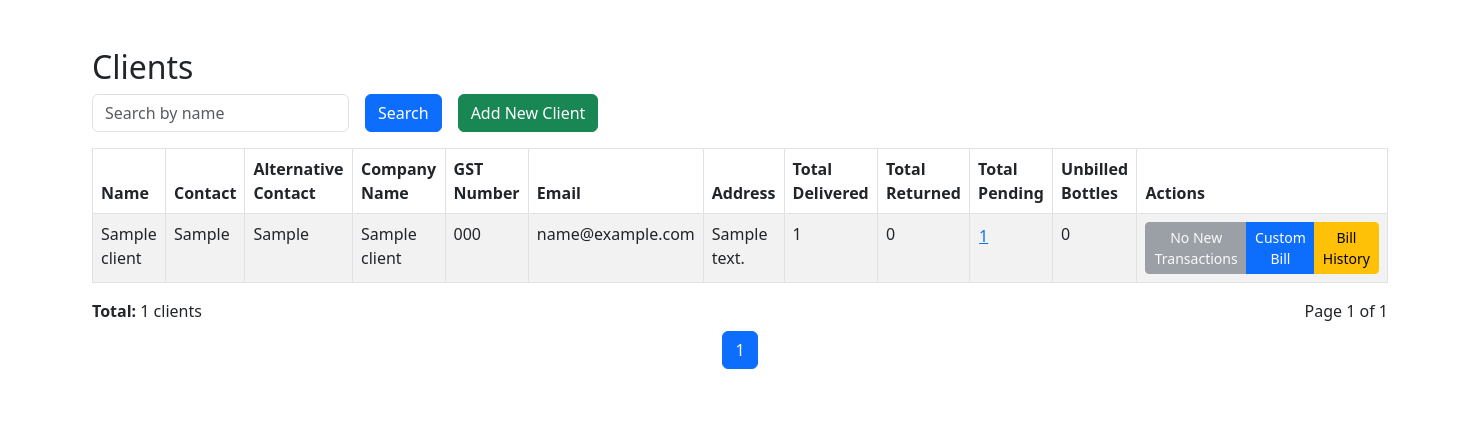
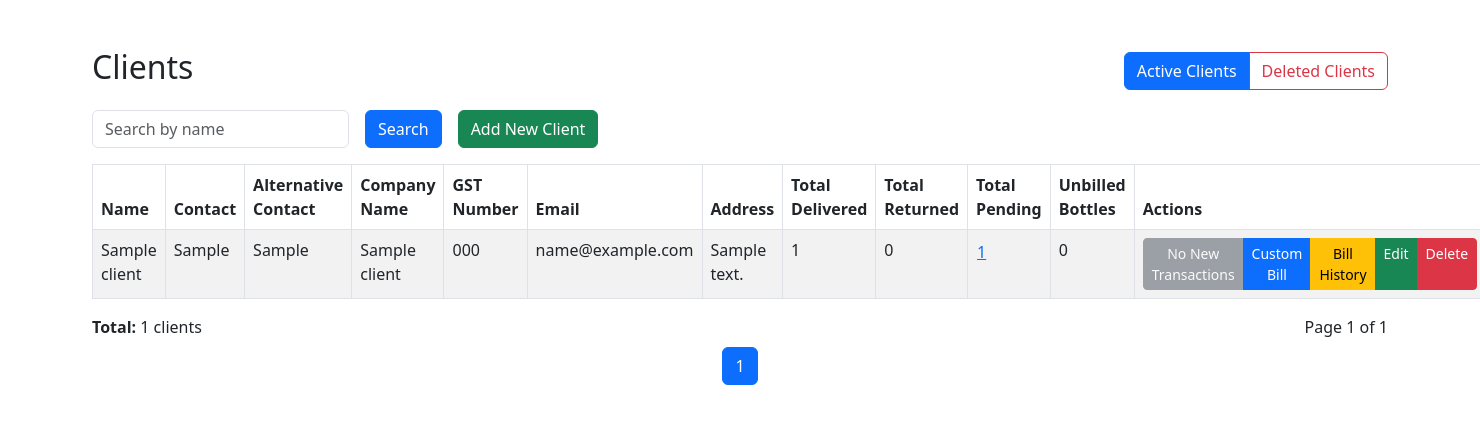
Before and after one commit to ashishmishra1998/O2_MGMT, a Django app: page /clients/ in a window 1480 px wide. Shown: the part 56-480 px from the top of the page. Run offline with Django 5.2, Linux system fonts and the light colour scheme; a user stored in the database is signed in; tables that the repository leaves empty hold one stand-in row (values such as "Sample post"); some libraries are stand-ins or nearby versions.

Commit message:
Client edit delete and restore

```diff
--- a/O2_bottle_MGMT/urls.py
+++ b/O2_bottle_MGMT/urls.py
@@ -26,6 +26,9 @@ urlpatterns = [
     path('delivery-dashboard/', views.delivery_dashboard, name='delivery_dashboard'),
     path('clients/', views.client_list, name='client_list'),
     path('clients/create/', views.client_create, name='client_create'),
+    path('clients/<int:client_id>/edit/', views.client_edit, name='client_edit'),
+    path('clients/<int:client_id>/delete/', views.client_delete, name='client_delete'),
+    path('clients/<int:client_id>/restore/', views.client_restore, name='client_restore'),
     path('transactions/', views.transaction_list, name='transaction_list'),
     path('transactions/create/', views.transaction_create, name='transaction_create'),
     path('ajax/get-client-bottles/', views.get_client_bottles, name='get_client_bottles'),
--- a/bottle_MGMT/views.py
+++ b/bottle_MGMT/views.py
@@ -127,57 +127,106 @@ def client_create(request):
         form = ClientForm()
     return render(request, 'client_create.html', {'form': form})
 
-@login_required
+@staff_member_required
+def client_edit(request, client_id):
+    client = get_object_or_404(Client, id=client_id, is_deleted=False)
+    if request.method == 'POST':
+        form = ClientForm(request.POST, instance=client)
+        if form.is_valid():
+            form.save()
+            return redirect('client_list')
+    else:
+        form = ClientForm(instance=client)
+    return render(request, 'client_create.html', {'form': form, 'client': client, 'is_edit': True})
+
+@staff_member_required
+def client_delete(request, client_id):
+    client = get_object_or_404(Client, id=client_id, is_deleted=False)
+    if request.method == 'POST':
+        client.soft_delete()
+        return redirect('client_list')
+    return render(request, 'client_delete.html', {'client': client})
+
+@staff_member_required
+def client_restore(request, client_id):
+    client = get_object_or_404(Client, id=client_id, is_deleted=True)
+    if request.method == 'POST':
+        client.restore()
+        return redirect('client_list')
+    return render(request, 'client_restore.html', {'client': client})
+
 def client_list(request):
     query = request.GET.get('q', '')
-    if query:
-        clients_qs = Client.objects.filter(name__icontains=query)
+    show_deleted = request.GET.get('show_deleted', 'false').lower() == 'true'
+
+    if show_deleted:
+        # Show deleted clients
+        if query:
+            clients = Client.objects.filter(name__icontains=query, is_deleted=True).order_by('name')
+        else:
+            clients = Client.objects.filter(is_deleted=True).order_by('name')
     else:
-        clients_qs = Client.objects.all()
+        # Show active clients (default)
+        if query:
+            clients = Client.objects.filter(name__icontains=query, is_deleted=False).order_by('name')
+        else:
+            clients = Client.objects.filter(is_deleted=False).order_by('name')
 
-    # Paginate clients (10 per page, adjust as needed)
-    paginator = Paginator(clients_qs, 10)
-    page_number = request.GET.get("page")
+    # Add pagination
+    paginator = Paginator(clients, 20)  # 20 clients per page
+    page_number = request.GET.get('page')
     page_obj = paginator.get_page(page_number)
 
     client_stats = []
-    for client in page_obj:  # only iterate over clients in this page
-        # Delivered transactions
-        delivered_txns = Transaction.objects.filter(client=client, transaction_type='delivered')
-        delivered_bottles = sum(t.bottles.count() for t in delivered_txns)
+    for client in page_obj:  # Use paginated clients
+        if show_deleted:
+            # For deleted clients, don't calculate stats (they're not active)
+            client_stats.append({
+                'client': client,
+                'delivered': 0,
+                'returned': 0,
+                'pending': 0,
+                'pending_bottles_list': [],
+                'pending_bill_bottles': 0,
+            })
+        else:
+            # Delivered transactions
+            delivered_txns = Transaction.objects.filter(client=client, transaction_type='delivered')
+            delivered_bottles = sum(t.bottles.count() for t in delivered_txns)
 
-        # Returned transactions
-        returned_txns = Transaction.objects.filter(client=client, transaction_type='returned')
-        returned_bottles = sum(t.bottles.count() for t in returned_txns)
+            # Returned transactions
+            returned_txns = Transaction.objects.filter(client=client, transaction_type='returned')
+            returned_bottles = sum(t.bottles.count() for t in returned_txns)
 
-        pending_bottles = delivered_bottles - returned_bottles
+            pending_bottles = delivered_bottles - returned_bottles
 
-        # Get actual list of pending bottles
-        pending_bottles_list = Bottle.objects.filter(
-            transaction__client=client,
-            status="delivered"
-        ).select_related("category")
+            # Get actual list of pending bottles
+            pending_bottles_list = Bottle.objects.filter(
+                transaction__client=client,
+                status="delivered"
+            ).select_related("category")
 
-        # Unbilled bottles
-        pending_bill_bottles = sum(
-            t.bottles.count() for t in delivered_txns.filter(billed=False)
-        )
+            # Unbilled bottles
+            pending_bill_bottles = sum(
+                t.bottles.count() for t in delivered_txns.filter(billed=False)
+            )
 
-        client_stats.append({
-            'client': client,
-            'delivered': delivered_bottles,
-            'returned': returned_bottles,
-            'pending': pending_bottles,
-            'pending_bottles_list': pending_bottles_list,
-            'pending_bill_bottles': pending_bill_bottles,
-        })
+            client_stats.append({
+                'client': client,
+                'delivered': delivered_bottles,
+                'returned': returned_bottles,
+                'pending': pending_bottles,
+                'pending_bottles_list': pending_bottles_list,
+                'pending_bill_bottles': pending_bill_bottles,
+            })
 
     return render(request, 'client_list.html', {
+        'clients': page_obj,  # Use paginated clients
+        'page_obj': page_obj,  # Pass for pagination controls
         'query': query,
         'client_stats': client_stats,
-        'page_obj': page_obj,
+        'show_deleted': show_deleted
     })
-
 
 @login_required
 def get_client_bottles(request):
--- a/templates/client_list.html
+++ b/templates/client_list.html
@@ -3,16 +3,30 @@
 {% block title %}Clients{% endblock %}
 
 {% block content %}
-    <h2>Clients</h2>
+    <div class="d-flex justify-content-between align-items-center mb-3">
+        <h2>{% if show_deleted %}Deleted Clients{% else %}Clients{% endif %}</h2>
+        <div class="btn-group" role="group">
+            <a href="{% url 'client_list' %}" class="btn {% if not show_deleted %}btn-primary{% else %}btn-outline-primary{% endif %}">
+                Active Clients
+            </a>
+            <a href="{% url 'client_list' %}?show_deleted=true" class="btn {% if show_deleted %}btn-danger{% else %}btn-outline-danger{% endif %}">
+                Deleted Clients
+            </a>
+        </div>
+    </div>
+
     <form method="get" class="row g-3 mb-3">
         <div class="col-auto">
             <input type="text" name="q" class="form-control" placeholder="Search by name" value="{{ query }}">
+            {% if show_deleted %}
+            <input type="hidden" name="show_deleted" value="true">
+            {% endif %}
         </div>
         <div class="col-auto">
             <button type="submit" class="btn btn-primary">Search</button>
         </div>
         <div class="col-auto">
-            {% if request.user.is_staff %}
+            {% if request.user.is_staff and not show_deleted %}
             <a href="{% url 'client_create' %}" class="btn btn-success">Add New Client</a>
             {% endif %}
         </div>
@@ -28,23 +42,33 @@
                 <th>GST Number</th>
                 <th>Email</th>
                 <th>Address</th>
+                {% if not show_deleted %}
                 <th>Total Delivered</th>
                 <th>Total Returned</th>
                 <th>Total Pending</th>
                 <th>Unbilled Bottles</th>
+                {% else %}
+                <th>Deleted At</th>
+                {% endif %}
                 <th>Actions</th>
             </tr>
         </thead>
         <tbody>
             {% for stat in client_stats %}
-            <tr>
-                <td>{{ stat.client.name }}</td>
+            <tr class="{% if show_deleted %}table-danger{% endif %}">
+                <td>
+                    {{ stat.client.name }}
+                    {% if show_deleted %}
+                    <span class="badge bg-danger ms-2">Deleted</span>
+                    {% endif %}
+                </td>
                 <td>{{ stat.client.contact }}</td>
                 <td>{{ stat.client.alt_contact }}</td>
                 <td>{{ stat.client.company_name }}</td>
                 <td>{{ stat.client.gst_number }}</td>
                 <td>{{ stat.client.email }}</td>
                 <td>{{ stat.client.address }}</td>
+                {% if not show_deleted %}
                 <td>{{ stat.delivered }}</td>
                 <td>{{ stat.returned }}</td>
                 <td>
@@ -94,21 +118,36 @@
                     {% endif %}
                 </td>
                 <td>{{ stat.pending_bill_bottles }}</td>
+                {% else %}
+                <td>{{ stat.client.deleted_at|date:"M d, Y H:i" }}</td>
+                {% endif %}
                 <td>
                     <div class="btn-group" role="group">
-                        {% if stat.pending_bill_bottles > 0 %}
-                            <a href="{% url 'generate_bill' stat.client.id %}" class="btn btn-sm btn-info">Auto Bill</a>
+                        {% if show_deleted %}
+                            {% if request.user.is_staff %}
+                                <a href="{% url 'client_restore' stat.client.id %}" class="btn btn-sm btn-success">Restore</a>
+                            {% endif %}
                         {% else %}
-                            <button class="btn btn-sm btn-secondary" disabled>No New Transactions</button>
+                            {% if stat.pending_bill_bottles > 0 %}
+                                <a href="{% url 'generate_bill' stat.client.id %}" class="btn btn-sm btn-info">Auto Bill</a>
+                            {% else %}
+                                <button class="btn btn-sm btn-secondary" disabled>No New Transactions</button>
+                            {% endif %}
+                            <a href="{% url 'custom_billing' stat.client.id %}" class="btn btn-sm btn-primary">Custom Bill</a>
+                            <a href="{% url 'bill_history' stat.client.id %}" class="btn btn-sm btn-warning">Bill History</a>
+                            {% if request.user.is_staff %}
+                                <a href="{% url 'client_edit' stat.client.id %}" class="btn btn-sm btn-success">Edit</a>
+                                <a href="{% url 'client_delete' stat.client.id %}" class="btn btn-sm btn-danger">Delete</a>
+                            {% endif %}
                         {% endif %}
-                        <a href="{% url 'custom_billing' stat.client.id %}" class="btn btn-sm btn-primary">Custom Bill</a>
-                        <a href="{% url 'bill_history' stat.client.id %}" class="btn btn-sm btn-warning">Bill History</a>
                     </div>
                 </td>
             </tr>
             {% empty %}
             <tr>
-                <td colspan="12" class="text-center">No clients found.</td>
+                <td colspan="{% if show_deleted %}9{% else %}12{% endif %}" class="text-center">
+                    {% if show_deleted %}No deleted clients found.{% else %}No clients found.{% endif %}
+                </td>
             </tr>
             {% endfor %}
         </tbody>
@@ -127,16 +166,16 @@
 
     {% if page_obj.has_previous %}
       <li class="page-item">
-        <a class="page-link" href="?page=1{% if query %}&q={{ query }}{% endif %}">« First</a>
+        <a class="page-link" href="?page=1{% if query %}&q={{ query }}{% endif %}{% if show_deleted %}&show_deleted=true{% endif %}">« First</a>
       </li>
       <li class="page-item">
-        <a class="page-link" href="?page={{ page_obj.previous_page_number }}{% if query %}&q={{ query }}{% endif %}">‹ Prev</a>
+        <a class="page-link" href="?page={{ page_obj.previous_page_number }}{% if query %}&q={{ query }}{% endif %}{% if show_deleted %}&show_deleted=true{% endif %}">‹ Prev</a>
       </li>
     {% endif %}
 
     {% if page_obj.number > 3 %}
       <li class="page-item">
-        <a class="page-link" href="?page=1{% if query %}&q={{ query }}{% endif %}">1</a>
+        <a class="page-link" href="?page=1{% if query %}&q={{ query }}{% endif %}{% if show_deleted %}&show_deleted=true{% endif %}">1</a>
       </li>
       {% if page_obj.number > 4 %}
         <li class="page-item disabled"><span class="page-link">…</span></li>
@@ -149,7 +188,7 @@
           <li class="page-item active"><span class="page-link">{{ num }}</span></li>
         {% else %}
           <li class="page-item">
-            <a class="page-link" href="?page={{ num }}{% if query %}&q={{ query }}{% endif %}">{{ num }}</a>
+            <a class="page-link" href="?page={{ num }}{% if query %}&q={{ query }}{% endif %}{% if show_deleted %}&show_deleted=true{% endif %}">{{ num }}</a>
           </li>
         {% endif %}
       {% endif %}
@@ -160,16 +199,16 @@
         <li class="page-item disabled"><span class="page-link">…</span></li>
       {% endif %}
       <li class="page-item">
-        <a class="page-link" href="?page={{ page_obj.paginator.num_pages }}{% if query %}&q={{ query }}{% endif %}">{{ page_obj.paginator.num_pages }}</a>
+        <a class="page-link" href="?page={{ page_obj.paginator.num_pages }}{% if query %}&q={{ query }}{% endif %}{% if show_deleted %}&show_deleted=true{% endif %}">{{ page_obj.paginator.num_pages }}</a>
       </li>
     {% endif %}
 
     {% if page_obj.has_next %}
       <li class="page-item">
-        <a class="page-link" href="?page={{ page_obj.next_page_number }}{% if query %}&q={{ query }}{% endif %}">Next ›</a>
+        <a class="page-link" href="?page={{ page_obj.next_page_number }}{% if query %}&q={{ query }}{% endif %}{% if show_deleted %}&show_deleted=true{% endif %}">Next ›</a>
       </li>
       <li class="page-item">
-        <a class="page-link" href="?page={{ page_obj.paginator.num_pages }}{% if query %}&q={{ query }}{% endif %}">Last »</a>
+        <a class="page-link" href="?page={{ page_obj.paginator.num_pages }}{% if query %}&q={{ query }}{% endif %}{% if show_deleted %}&show_deleted=true{% endif %}">Last »</a>
       </li>
     {% endif %}
 
--- a/templates/custom_billing.html
+++ b/templates/custom_billing.html
@@ -198,6 +198,7 @@
     </div>
 {% endblock %}
 {% block extra_js %}
+<script src="https://cdn.jsdelivr.net/npm/bootstrap@5.3.0/dist/js/bootstrap.bundle.min.js"></script>
 <script>
 function selectAll() {
     document.querySelectorAll('.transaction-checkbox').forEach(checkbox => {
```
Also changed, not shown: bottle_MGMT/models.py (+17 -0 lines), templates/client_create.html (+12 -3 lines), templates/client_delete.html (added, +58 -0 lines), templates/client_restore.html (added, +62 -0 lines).
